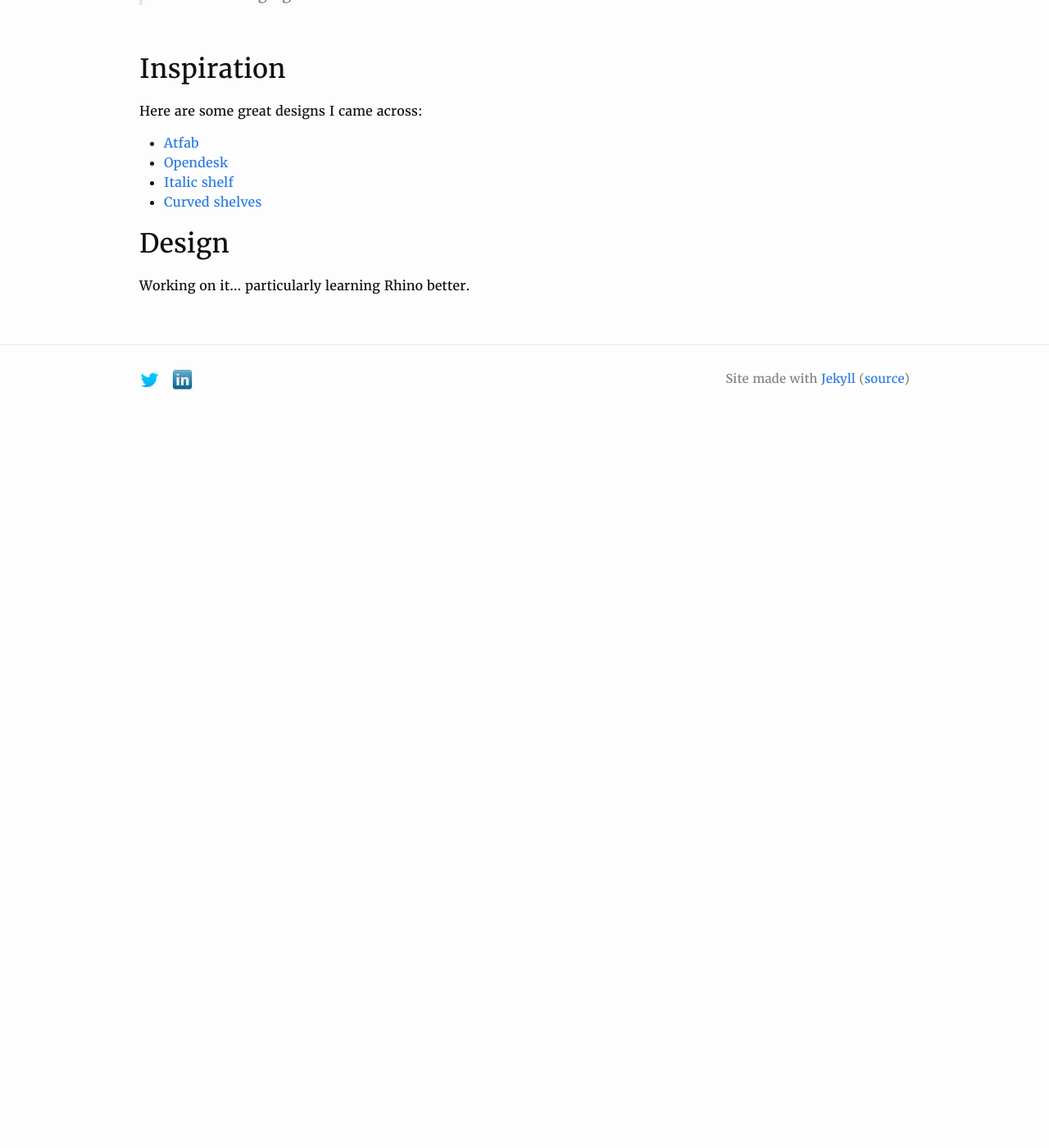
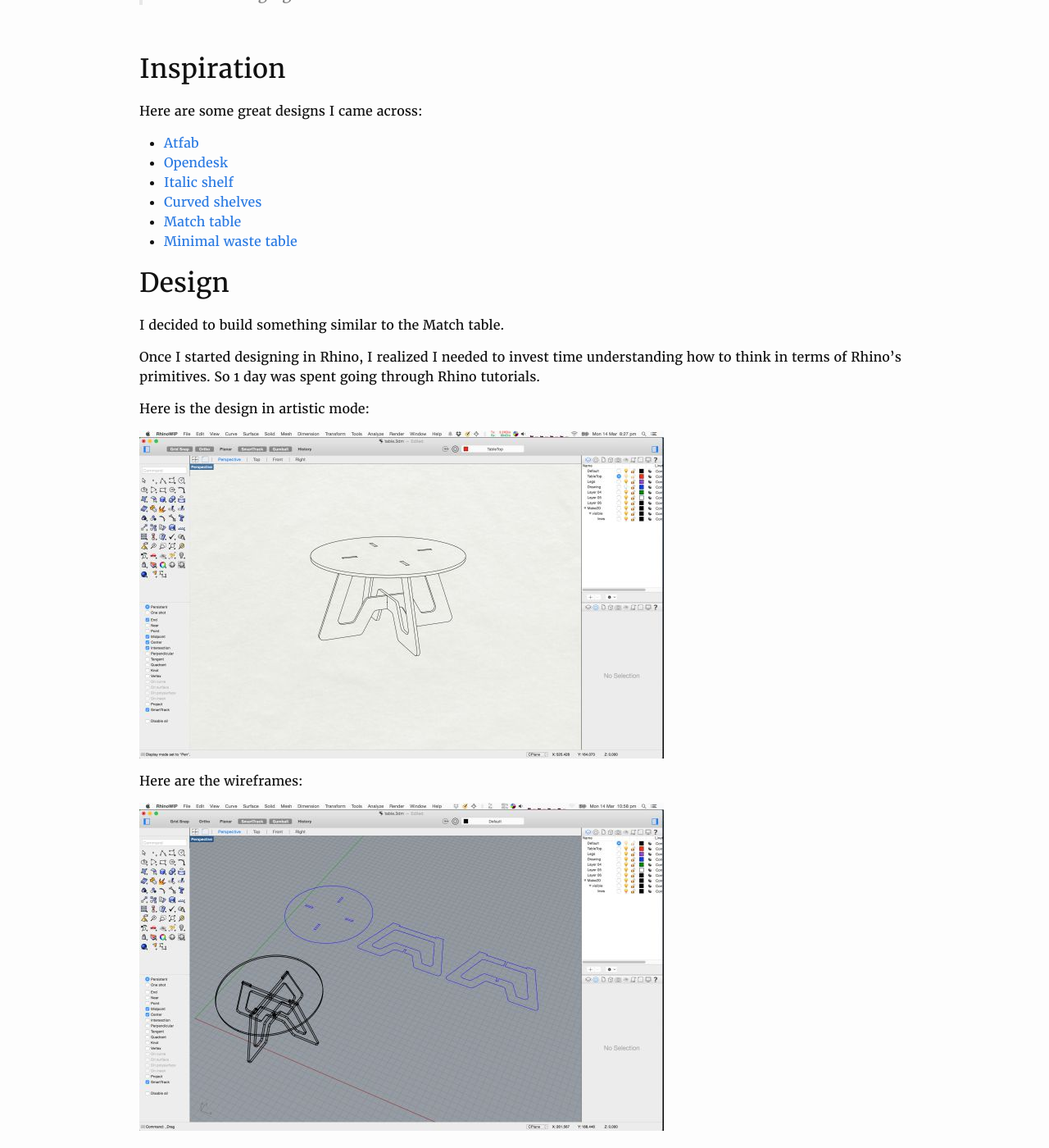
Before and after one commit to yogi/fabacademy2016, a Jekyll site: the page built from w7-machining.md, in a window 1280 px wide and 1400 px high, scrolled down 248 px. Shown: the whole window at 82% size. Built offline with Jekyll 4.4.1, drawn with Linux system fonts in a browser that asks for light colours; before the commit the page ends 900 px from its top, so only the background shows below that; some of the changed text lies outside the part shown.

Commit message:
table design in rhino

```diff
--- a/w7-machining.md
+++ b/w7-machining.md
@@ -18,14 +18,36 @@ Here are some great designs I came across:
 * [Opendesk](https://www.opendesk.cc/designs)
 * [Italic shelf](www.ronen-kadushin.com/index.php/open-design/italic-shelf/)
 * [Curved shelves](http://www.pedroterralab.com/open-source-furniture/)
-
+* [Match table](http://supershape.org/Produktside_8.html)
+* [Minimal waste table](http://design-milk.com/plus-table-by-fraaiheid/?utm_source=feedburner&utm_campaign=Feed:+design-milk+(Design+Milk))
 
 ## Design
 
-Working on it... particularly learning Rhino better.
+I decided to build something similar to the Match table.
 
-<!--
-Chairs: http://fabacademy.org/archives/2015/sa/students/gomez.ana_karyna/W8_computer-controlled_machining.html
+Once I started designing in Rhino, I realized I needed to invest time understanding how to think in terms of Rhino's primitives. So
+1 day was spent going through Rhino tutorials.
 
-TV unit
--->
+Here is the design in artistic mode:
+
+<img src="images/w7-table-rhino-render.jpg"/>
+
+Here are the wireframes:
+
+<img src="images/w7-table-rhino-wireframe.jpg"/>
+
+### Original Files:
+
+* Rhino model: [table.3dm](files/table.3dm)
+
+
+## Scaled down model
+
+Next step is to laser cut a scaled down model using craft plywood (3mm). The original design was done with wood thickness
+assumed to be 6mm. So I needed to use Rhino's Scale function to scale it proportionately down by 50%.
+
+
+## Test Machining Cut
+
+
+## Final Print
```
Also changed, not shown: images/w7-table-rhino-render.jpg (added), images/w7-table-rhino-wireframe.jpg (added), 1 other file.
